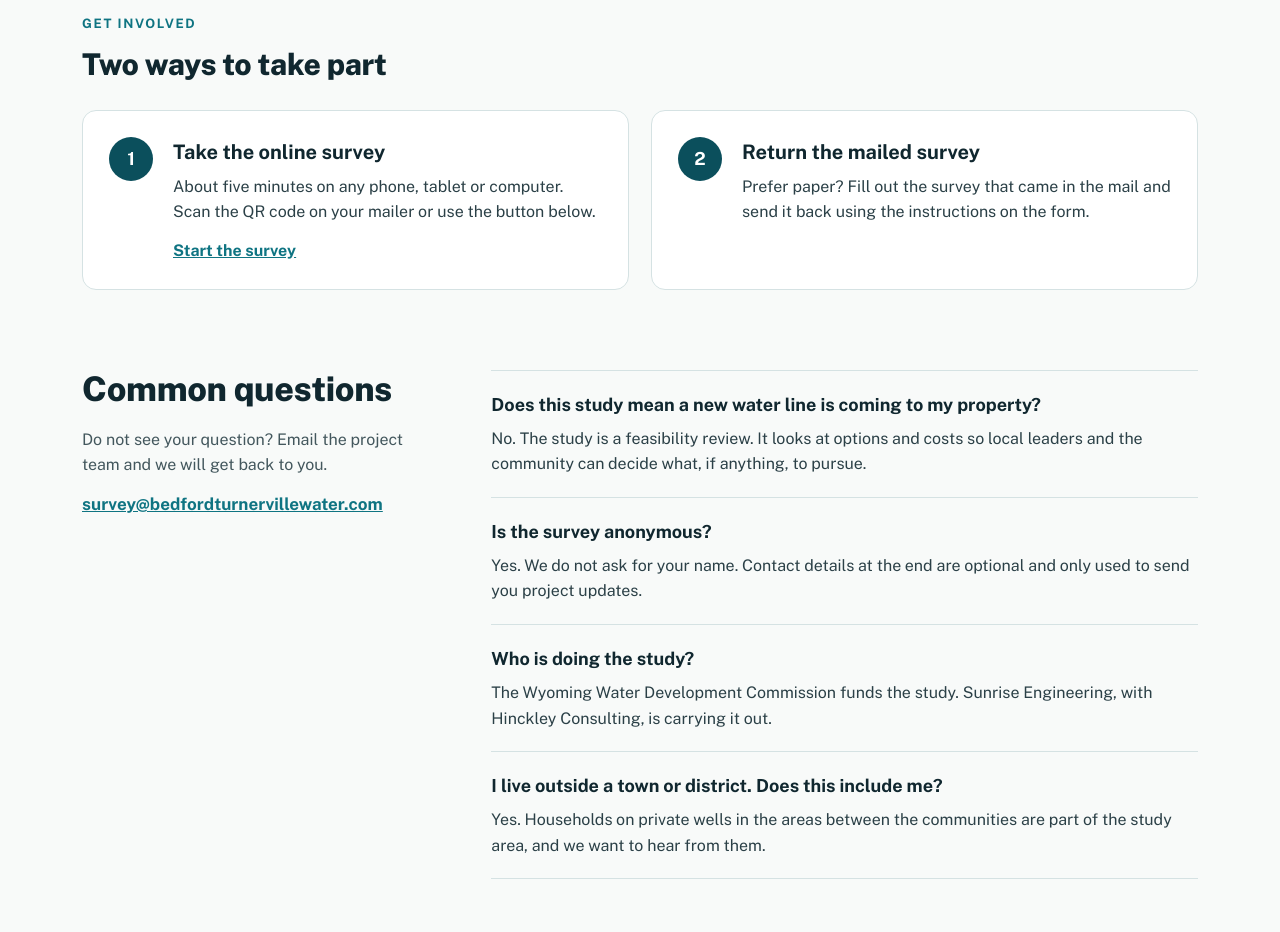
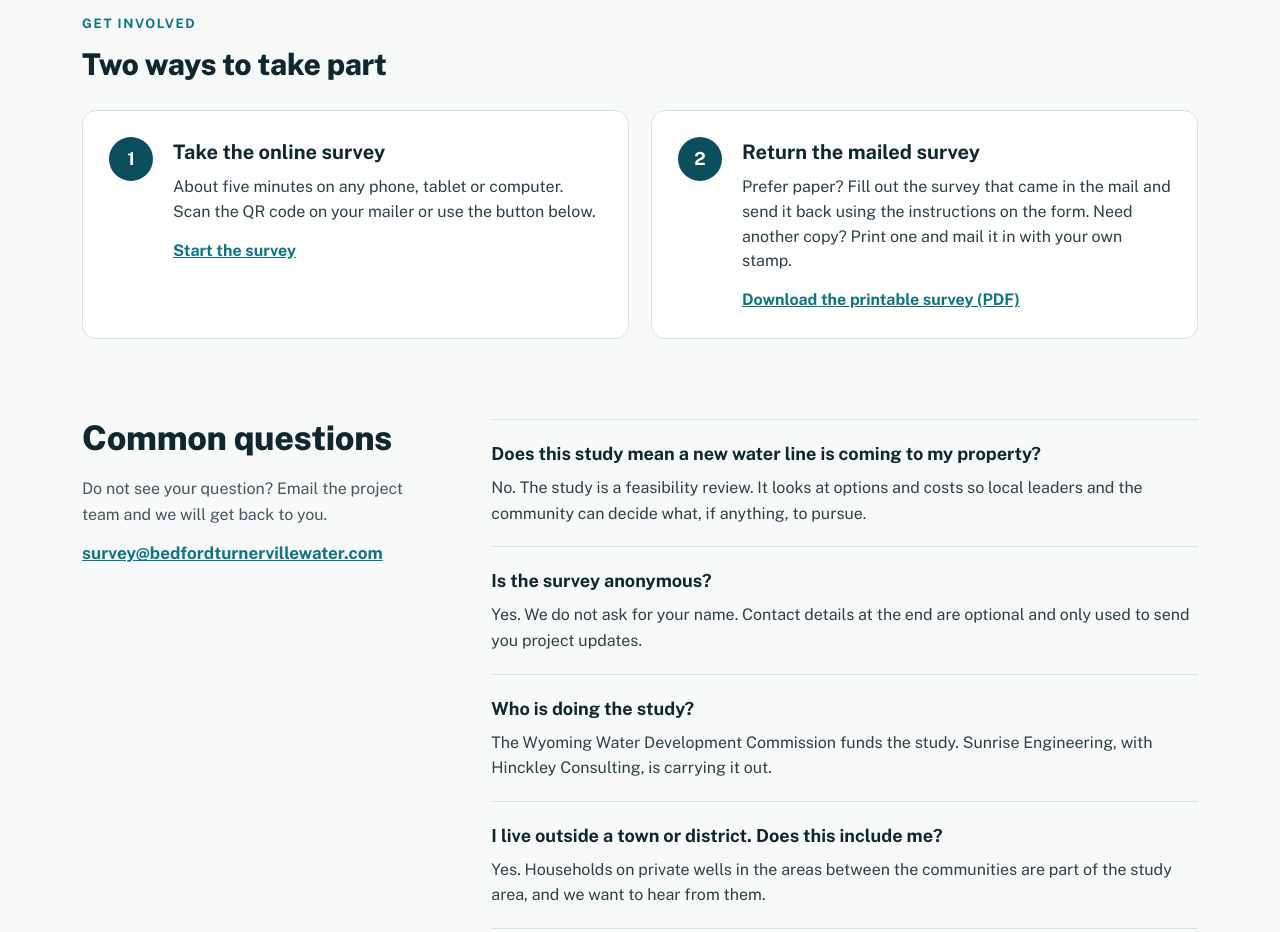
Before and after one commit to putzke/bedfordturnervillewater, a plain HTML site: page index.html in a window 1280 px wide. Shown: the part 2460-3392 px from the top of the page. Drawn offline with nearby package versions, Linux system fonts and the light colour scheme.

Commit message:
Add boundary map and printable survey.

```diff
--- a/index.html
+++ b/index.html
@@ -138,7 +138,7 @@
       <h2 class="h2-sm" id="part-title">Two ways to take part</h2>
       <div class="grid-2">
         <div class="step"><div class="step-num" aria-hidden="true">1</div><div><h3>Take the online survey</h3><p>About five minutes on any phone, tablet or computer. Scan the QR code on your mailer or use the button below.</p><a class="go" href="survey/">Start the survey</a></div></div>
-        <div class="step"><div class="step-num" aria-hidden="true">2</div><div><h3>Return the mailed survey</h3><p>Prefer paper? Fill out the survey that came in the mail and send it back using the instructions on the form.</p></div></div>
+        <div class="step"><div class="step-num" aria-hidden="true">2</div><div><h3>Return the mailed survey</h3><p>Prefer paper? Fill out the survey that came in the mail and send it back using the instructions on the form. Need another copy? Print one and mail it in with your own stamp.</p><a class="go" href="assets/docs/Bedford-Turnerville-Water-Survey-Printable.pdf" download>Download the printable survey (PDF)</a></div></div>
       </div>
     </div>
   </section>
```
Also changed, not shown: survey/index.html (+1 -1 lines), 1 other file.
